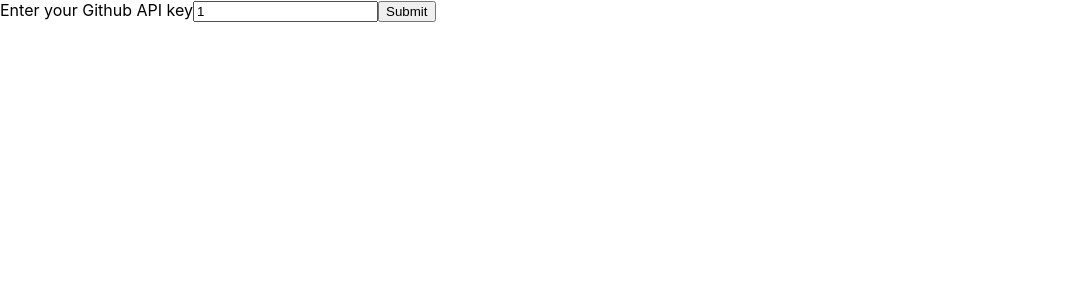
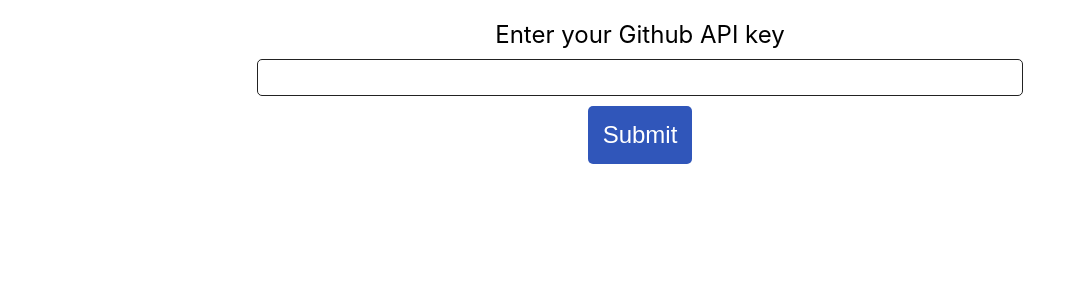
Before and after one commit to aaron-s-brown/github-issue-viewer, a React (Create React App) app: page / in a window 1280 px wide. Shown: the top 300 px of the page, without its empty margins (0-1085 px from the left). Built offline with nearby package versions, Linux system fonts and the light colour scheme.

Commit message:
Add LESS and initial styles

```diff
--- /dev/null
+++ b/craco.config.js
@@ -0,0 +1,14 @@
+const CracoLessPlugin = require("craco-less");
+
+module.exports = {
+  plugins: [
+    {
+      plugin: CracoLessPlugin,
+      options: {
+        lessLoaderOptions: {
+
+        }
+      }
+    }
+  ]
+};
--- a/src/App.js
+++ b/src/App.js
@@ -2,6 +2,7 @@
 import PropTypes from 'prop-types';
 import { connect } from 'react-redux';
 import Login from './Login/Login.js';
+import './index.less';
 class App extends Component {
   render() {
 
--- a/src/Login/Login.js
+++ b/src/Login/Login.js
@@ -1,4 +1,4 @@
-import React from 'react';
+import React, { Component } from 'react';
 import PropTypes from 'prop-types';
 import { connect } from 'react-redux';
 import { SET_TOKEN } from '../ActionTypes';
@@ -11,10 +11,10 @@
   token
 });
 
-class Login extends React.Component {
+class Login extends Component {
 
   state = {
-    apiKey: '1'
+    apiKey: ''
   };
 
   inputChange = event => {
@@ -28,11 +28,11 @@
 
   render() {
     return (
-    <div className='container'>
+    <div className='login'>
       <form onSubmit={this.handleSubmit}>
-        <label htmlFor='apiKey'>Enter your Github API key</label>
-        <input type='text' id='apiKey' onChange={this.inputChange} value={this.state.apiKey}></input>
-        <input type='submit' value='Submit'></input>
+        <label htmlFor='apiKey' className='login-label'>Enter your Github API key</label>
+        <input type='text' id='apiKey' className='apiKey' onChange={this.inputChange} value={this.state.apiKey}></input>
+        <input type='submit' value='Submit' className='login-submit'></input>
       </form>
     </div>
     );
--- /dev/null
+++ b/src/Login/Login.less
@@ -0,0 +1,33 @@
+.login {
+
+  .login-label {
+    display: block;
+    text-align: center;
+    font-size: 1.5rem;
+  }
+
+  input.apiKey {
+    display: block;
+    margin : 10px auto;
+    width: 60%;
+    border-radius: 5px;
+    padding: 10px;
+    border: 1px solid #222;
+  }
+
+  input.login-submit {
+    background-color: #3056ba;
+    color: white;
+    border: none;
+    border-radius: 5px;
+    display: block;
+    margin: 0 auto;
+    padding: 15px;
+    font-size: 1.5rem;
+    &:focus {
+      outline-offset: 1px;
+      outline-style: solid;
+      outline-width: 2px;
+    }
+  }
+}
--- /dev/null
+++ b/src/global.less
@@ -0,0 +1,3 @@
+.container {
+  margin: 20px;
+}
--- /dev/null
+++ b/src/index.less
@@ -0,0 +1,2 @@
+@import './global.less';
+@import './Login/Login.less';
```
Also changed, not shown: package.json (+5 -3 lines), 1 other file (tests, documents, lock files or other folders).
